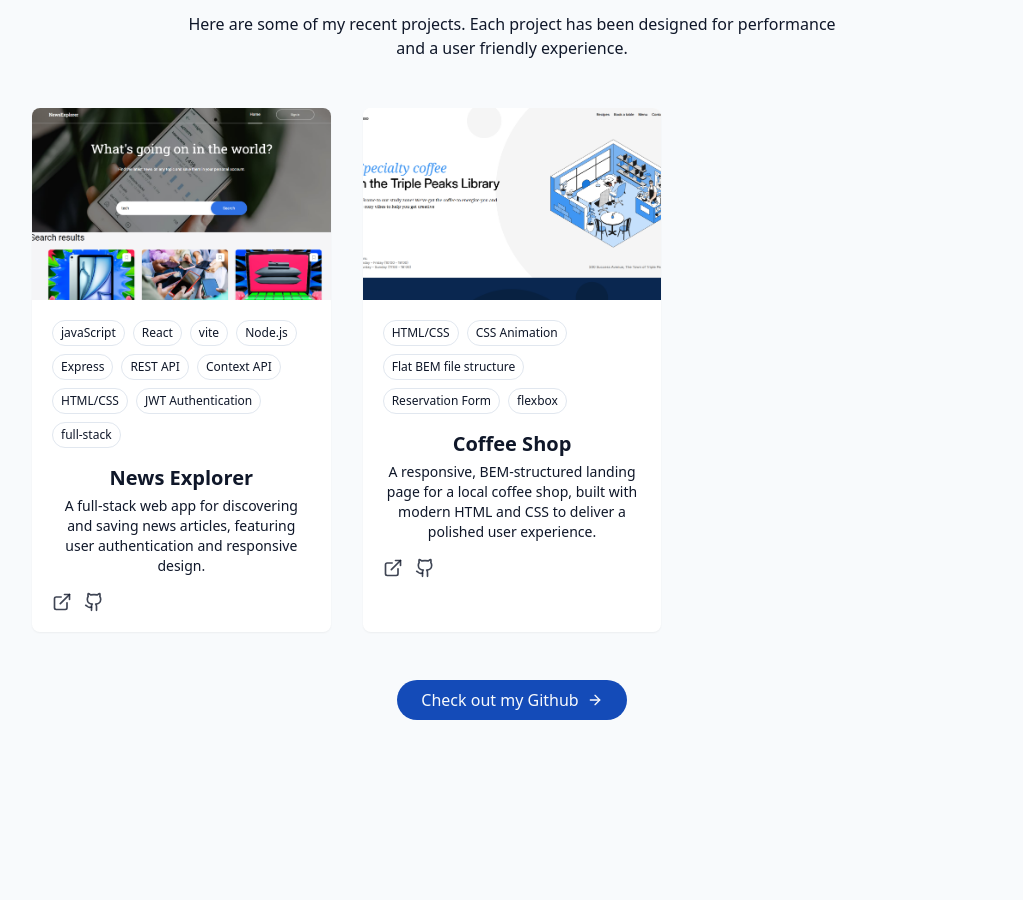
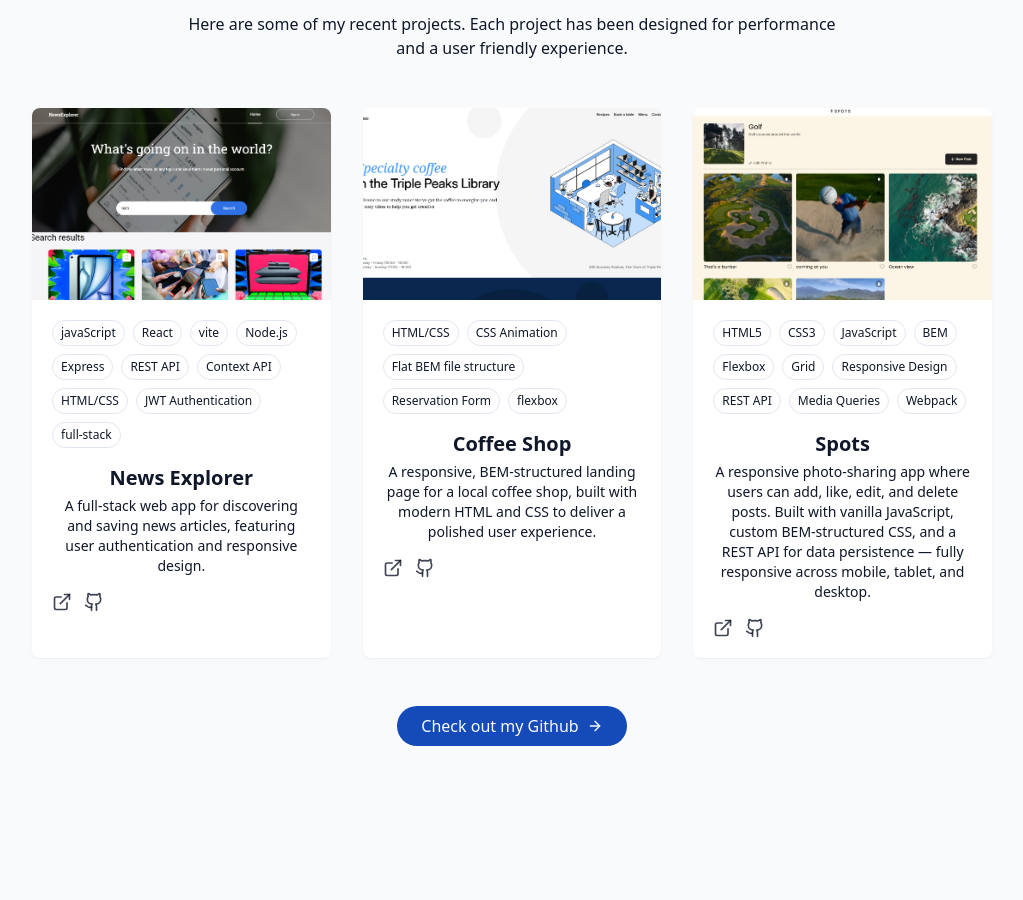
Before and after one commit to Glen-Wat/Portfolio_1, a React (Vite) app: page / in a window 1280 px wide. Shown: the part 2998-3898 px from the top of the page, without its empty margins (128-1151 px from the left). Built offline with nearby package versions, Linux system fonts and the light colour scheme.

Commit message:
updated project section spots

```diff
--- a/src/components/ProjectsSection.jsx
+++ b/src/components/ProjectsSection.jsx
@@ -37,6 +37,27 @@ const projects = [
     ],
     demoURL: "https://glen-wat.github.io/se_project_coffeeshop/",
     githubURL: "https://github.com/Glen-Wat/se_project_coffeeshop",
+  },
+  {
+    id: 3,
+    title: "Spots",
+    description:
+      "A responsive photo-sharing app where users can add, like, edit, and delete posts. Built with vanilla JavaScript, custom BEM-structured CSS, and a REST API for data persistence — fully responsive across mobile, tablet, and desktop.",
+    image: "/projects/Project-spots.png",
+    tags: [
+      "HTML5",
+      "CSS3",
+      "JavaScript",
+      "BEM",
+      "Flexbox",
+      "Grid",
+      "Responsive Design",
+      "REST API",
+      "Media Queries",
+      "Webpack",
+    ],
+    demoURL: "https://glen-wat.github.io/se_project_spots/",
+    githubURL: "https://github.com/Glen-Wat/se_project_spots",
   },
 ];
 
```
Also changed, not shown: public/projects/Project-spots.png (added), public/projects/project3.png (deleted).
